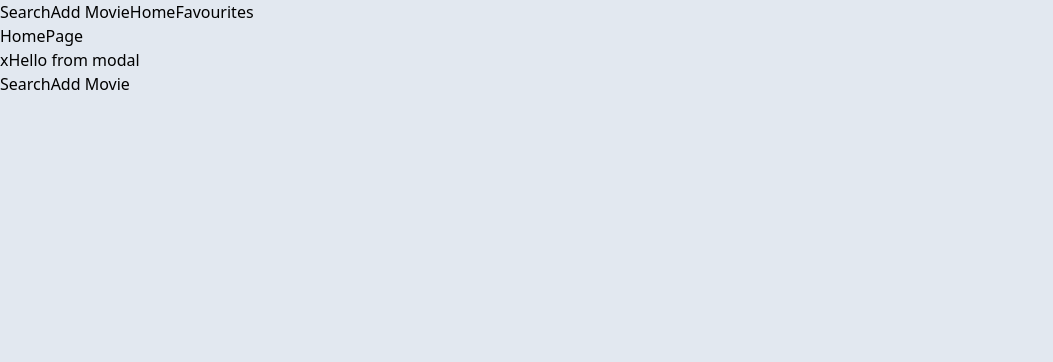
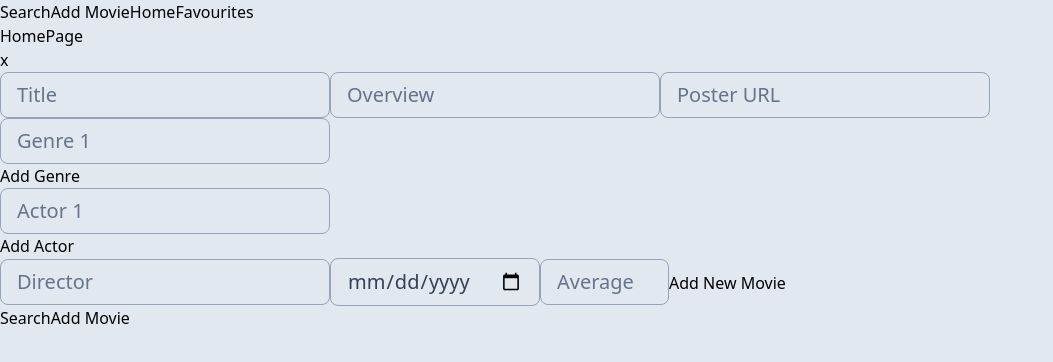
Before and after one commit to Smurfstuffy/my-movie-db, a React (Vite) app in the folder client/: page / in a window 1280 px wide. Shown: the top 362 px of the page, without its empty margins (0-1053 px from the left). Built offline with nearby package versions, Linux system fonts and the light colour scheme.

Commit message:
add form

```diff
--- a/client/package.json
+++ b/client/package.json
@@ -10,9 +10,12 @@
     "preview": "vite preview"
   },
   "dependencies": {
+    "@hookform/resolvers": "^3.10.0",
     "react": "^18.3.1",
     "react-dom": "^18.3.1",
-    "react-router-dom": "^7.1.4"
+    "react-hook-form": "^7.54.2",
+    "react-router-dom": "^7.1.4",
+    "zod": "^3.24.1"
   },
   "devDependencies": {
     "@eslint/js": "^9.19.0",
--- /dev/null
+++ b/client/src/components/common/Form.tsx
@@ -0,0 +1,202 @@
+import {useState, useCallback, FC} from 'react';
+import {SubmitHandler, useForm} from 'react-hook-form';
+import Button from '../ui/Button';
+import {z} from 'zod';
+import {zodResolver} from '@hookform/resolvers/zod';
+import {FormProps} from '../../types/components/common/form';
+
+const schema = z.object({
+  title: z.string().nonempty('Title is required'),
+  overview: z.string().optional(),
+  posterUrl: z
+    .string()
+    .nonempty('Poster URL is required')
+    .url({message: 'Invalid url'}),
+  genre: z
+    .array(z.string().nonempty('Genre is required'))
+    .min(1, 'At least one genre is required'),
+  actor: z
+    .array(z.string().nonempty('Actor is required'))
+    .min(1, 'At least one actor is required'),
+  director: z.string().nonempty('Director is required'),
+  releaseDate: z
+    .string()
+    .nonempty('Release date is required')
+    .transform(val => new Date(val)),
+  averageVote: z
+    .string()
+    .nonempty('Average vote is required')
+    .transform(val => parseFloat(val))
+    .refine(val => val >= 0 && val <= 10, {
+      message: 'Average vote must be between 0 and 10',
+    }),
+});
+
+type FormFields = z.infer<typeof schema>;
+
+const Form: FC<FormProps> = ({handleClose}) => {
+  const [genres, setGenres] = useState<string[]>(['']);
+  const [actors, setActors] = useState<string[]>(['']);
+  const {
+    register,
+    handleSubmit,
+    formState: {errors, isSubmitting},
+  } = useForm<FormFields>({
+    resolver: zodResolver(schema),
+  });
+
+  const handleAddGenre = useCallback(() => {
+    setGenres(prev => [...prev, '']);
+  }, []);
+
+  const handleRemoveGenre = useCallback((index: number) => {
+    setGenres(prev => prev.filter((_, i) => i !== index));
+  }, []);
+
+  const handleAddActor = useCallback(() => {
+    setActors(prev => [...prev, '']);
+  }, []);
+
+  const handleRemoveActor = useCallback((index: number) => {
+    setActors(prev => prev.filter((_, i) => i !== index));
+  }, []);
+
+  const onSubmit: SubmitHandler<FormFields> = data => {
+    console.log(data);
+    handleClose();
+  };
+
+  return (
+    <form className="flex flex-col" onSubmit={handleSubmit(onSubmit)}>
+      <input
+        {...register('title')}
+        type="text"
+        placeholder="Title"
+        className="input"
+      />
+      {errors.title && <span className="error">{errors.title.message}</span>}
+
+      <input
+        {...register('overview')}
+        type="text"
+        placeholder="Overview"
+        className="input mt-2 sm:mt-4"
+      />
+      {errors.overview && (
+        <span className="error">{errors.overview.message}</span>
+      )}
+
+      <input
+        {...register('posterUrl')}
+        type="text"
+        placeholder="Poster URL"
+        className="input mt-2 sm:mt-4"
+      />
+      {errors.posterUrl && (
+        <span className="error">{errors.posterUrl.message}</span>
+      )}
+
+      <div className="flex flex-col">
+        {genres.map((_, index) => (
+          <div className="flex flex-col mt-2 sm:mt-4" key={index}>
+            <div className="flex gap-x-2">
+              <input
+                {...register(`genre.${index}` as const)}
+                type="text"
+                placeholder={`Genre ${index + 1}`}
+                className="input grow"
+              />
+              {genres.length > 1 && (
+                <Button
+                  variant="danger-outline"
+                  onClick={() => handleRemoveGenre(index)}
+                >
+                  Remove
+                </Button>
+              )}
+            </div>
+            {errors.genre && errors.genre[index] && (
+              <span className="error">{errors.genre[index]?.message}</span>
+            )}
+          </div>
+        ))}
+        <Button variant="primary-outline" onClick={handleAddGenre}>
+          Add Genre
+        </Button>
+      </div>
+
+      <div className="flex flex-col">
+        {actors.map((_, index) => (
+          <div className="flex flex-col mt-2 sm:mt-4" key={index}>
+            <div className="flex gap-x-2">
+              <input
+                {...register(`actor.${index}` as const)}
+                type="text"
+                placeholder={`Actor ${index + 1}`}
+                className="input grow"
+              />
+              {actors.length > 1 && (
+                <Button
+                  variant="danger-outline"
+                  onClick={() => handleRemoveActor(index)}
+                >
+                  Remove
+                </Button>
+              )}
+            </div>
+            {errors.actor && errors.actor[index] && (
+              <span className="error">{errors.actor[index]?.message}</span>
+            )}
+          </div>
+        ))}
+        <Button variant="primary-outline" onClick={handleAddActor}>
+          Add Actor
+        </Button>
+      </div>
+
+      <input
+        {...register('director')}
+        type="text"
+        placeholder="Director"
+        className="input mt-2 sm:mt-4"
+      />
+      {errors.director && (
+        <span className="error">{errors.director.message}</span>
+      )}
+
+      <input
+        {...register('releaseDate')}
+        type="date"
+        placeholder="Release Date"
+        className="input mt-2 sm:mt-4"
+      />
+      {errors.releaseDate && (
+        <span className="error">{errors.releaseDate.message}</span>
+      )}
+
+      <input
+        {...register('averageVote')}
+        type="number"
+        placeholder="Average Vote"
+        className="input mt-2 sm:mt-4"
+        step={1}
+        min={0}
+        max={10}
+      />
+      {errors.averageVote && (
+        <span className="error">{errors.averageVote.message}</span>
+      )}
+
+      <Button
+        variant="primary"
+        type="submit"
+        disabled={isSubmitting}
+        className="mt-2 sm:mt-4"
+      >
+        Add New Movie
+      </Button>
+    </form>
+  );
+};
+
+export default Form;
--- a/client/src/components/common/Modal.tsx
+++ b/client/src/components/common/Modal.tsx
@@ -11,12 +11,13 @@ const Modal: FC<ModalProps> = ({open, onClose, children}) => {
     >
       <div
         onClick={e => e.stopPropagation()}
-        className={`bg-white rounded-lg shadow p-4 transition-all
-        ${open ? 'scale-100 opacity-100' : 'scale-125 opacity-0'}`}
+        className={`bg-white rounded-lg shadow px-4 pt-12 pb-4 transition-all
+        ${open ? 'scale-100 opacity-100' : 'scale-125 opacity-0'}
+        max-h-[90dvh] overflow-y-auto min-w-[50dvw]`}
       >
         <Button
           variant="neutral"
-          className="absolute top-2 right-2 p-1"
+          className="absolute top-1 right-1 bg-white hover:bg-slate-200 p-0"
           onClick={onClose}
         >
           x
--- a/client/src/components/layout/Layout.tsx
+++ b/client/src/components/layout/Layout.tsx
@@ -3,6 +3,7 @@ import Sidebar from './Sidebar';
 import Button from '../ui/Button';
 import Modal from '../common/Modal';
 import {useState, useCallback} from 'react';
+import Form from '../common/Form';
 
 const Layout = () => {
   const [open, setOpen] = useState(false);
@@ -23,7 +24,7 @@ const Layout = () => {
       <main className="bg-white rounded-lg p-4">
         <Outlet />
         <Modal open={open} onClose={handleClose}>
-          Hello from modal
+          <Form handleClose={handleClose} />
         </Modal>
       </main>
       <aside className="hidden xl:flex xl:flex-col xl:gap-y-4">
--- a/client/src/components/ui/Button.tsx
+++ b/client/src/components/ui/Button.tsx
@@ -8,16 +8,26 @@ const Button: FC<ButtonProps> = ({
   ...props
 }) => {
   const baseStyles =
-    'cursor-pointer px-4 py-2 rounded-lg text-white font-medium text-base sm:text-lg md:text-xl transition-all duration-200 active:scale-95';
+    'cursor-pointer px-4 py-2 rounded-lg font-medium text-base sm:text-lg md:text-xl transition-all duration-200 active:scale-95';
 
   let variantStyles = '';
 
   switch (variant) {
     case 'primary':
-      variantStyles = 'bg-blue-600 hover:bg-blue-700';
+      variantStyles = 'text-white bg-blue-600 hover:bg-blue-700';
       break;
     case 'neutral':
-      variantStyles = 'text-gray-700 bg-slate-200 hover:bg-slate-300';
+      variantStyles = 'text-slate-700 bg-slate-200 hover:bg-slate-300';
+      break;
+    case 'primary-outline':
+      variantStyles =
+        'underline font-normal text-blue-600 bg-white hover:scale-95';
+      break;
+    case 'danger':
+      break;
+    case 'danger-outline':
+      variantStyles =
+        'underline font-normal text-red-600 bg-white hover:scale-95';
       break;
     default:
       variantStyles = '';
--- a/client/src/index.css
+++ b/client/src/index.css
@@ -7,3 +7,11 @@
     @apply bg-slate-200;
   }
 }
+
+.input {
+  @apply px-4 py-2 rounded-lg text-base sm:text-lg md:text-xl text-slate-700 placeholder-slate-500 bg-slate-200 border border-slate-400;
+}
+
+.error {
+  @apply font-normal text-sm sm:text-base md:text-lg text-red-600;
+}
--- a/client/src/pages/PageNotFound.tsx
+++ b/client/src/pages/PageNotFound.tsx
@@ -1,7 +1,7 @@
 const PageNotFound = () => {
   return (
     <div className="h-dvh flex justify-center items-center">
-      <span className="text-gray-700 font-bold text-2xl sm:text-3xl md:text-4xl lg:text-6xl">
+      <span className="text-slate-700 font-bold text-2xl sm:text-3xl md:text-4xl lg:text-6xl">
         Page not Found
       </span>
     </div>
--- /dev/null
+++ b/client/src/types/components/common/form.ts
@@ -0,0 +1,3 @@
+export interface FormProps {
+  handleClose: () => void;
+}
```
Also changed, not shown: client/src/types/components/ui/button.ts (+6 -1 lines), 1 other file (tests, documents, lock files or other folders).
